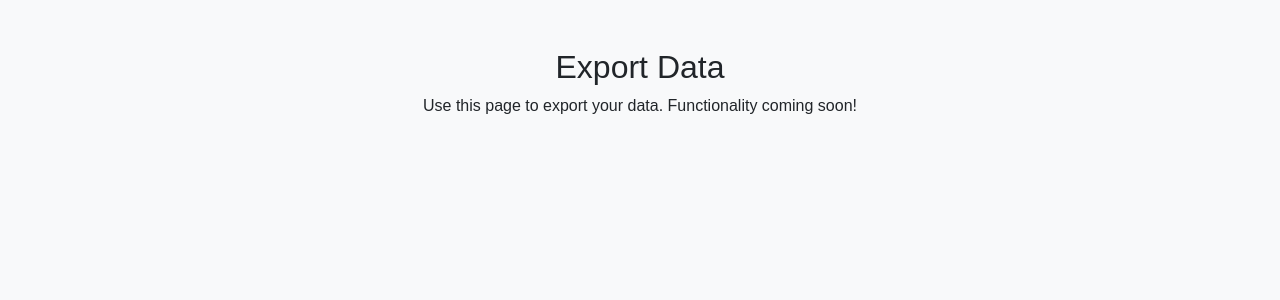
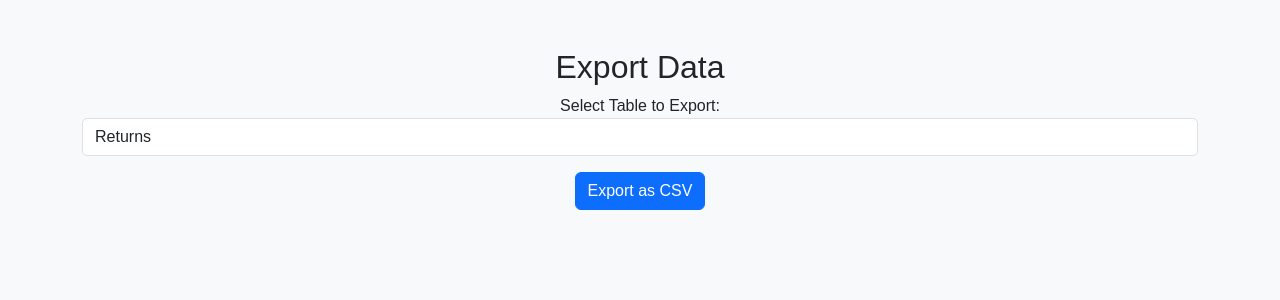
Before and after one commit to bcm082/amzreturns, a Flask app: page /export in a window 1280 px wide. Shown: the part 56-356 px from the top of the page. Run offline with Flask 3, Linux system fonts and the light colour scheme.

Commit message:
export table page

```diff
--- a/app.py
+++ b/app.py
@@ -1,4 +1,4 @@
-from flask import Flask, render_template, request, redirect, url_for, session, flash
+from flask import Flask, render_template, request, redirect, url_for, session, flash, send_file
 import mysql.connector
 import os
 import logging
@@ -106,9 +106,36 @@ def products():
 
 
 # Route for Export
-@app.route('/export')
+@app.route('/export', methods=['GET', 'POST'])
 def export():
-    # Logic for exporting data can be implemented here
+    if request.method == 'POST':
+        selected_table = request.form['table']
+
+        # Connect to the database
+        conn = mysql.connector.connect(**db_config)
+        cursor = conn.cursor()
+
+        # Query to fetch all data from the selected table
+        query = f"SELECT * FROM {selected_table}"
+        cursor.execute(query)
+        rows = cursor.fetchall()
+
+        # Get column headers
+        headers = [i[0] for i in cursor.description]
+
+        cursor.close()
+        conn.close()
+
+        # Create CSV file
+        csv_file_path = f'/tmp/{selected_table}_export.csv'
+        with open(csv_file_path, 'w', newline='') as csvfile:
+            csvwriter = csv.writer(csvfile)
+            csvwriter.writerow(headers)
+            csvwriter.writerows(rows)
+
+        # Send the file to the user
+        return send_file(csv_file_path, as_attachment=True)
+
     return render_template('export.html')
 
 
--- a/templates/export.html
+++ b/templates/export.html
@@ -4,5 +4,14 @@
 
 {% block content %}
     <h2 class="text-center">Export Data</h2>
-    <p class="text-center">Use this page to export your data. Functionality coming soon!</p>
+    <form method="POST" action="{{ url_for('export') }}" class="text-center">
+        <div class="form-group">
+            <label for="table">Select Table to Export:</label>
+            <select name="table" id="table" class="form-control">
+                <option value="returns">Returns</option>
+                <option value="sales">Sales</option>
+            </select>
+        </div>
+        <button type="submit" class="btn btn-primary mt-3">Export as CSV</button>
+    </form>
 {% endblock %}
```
